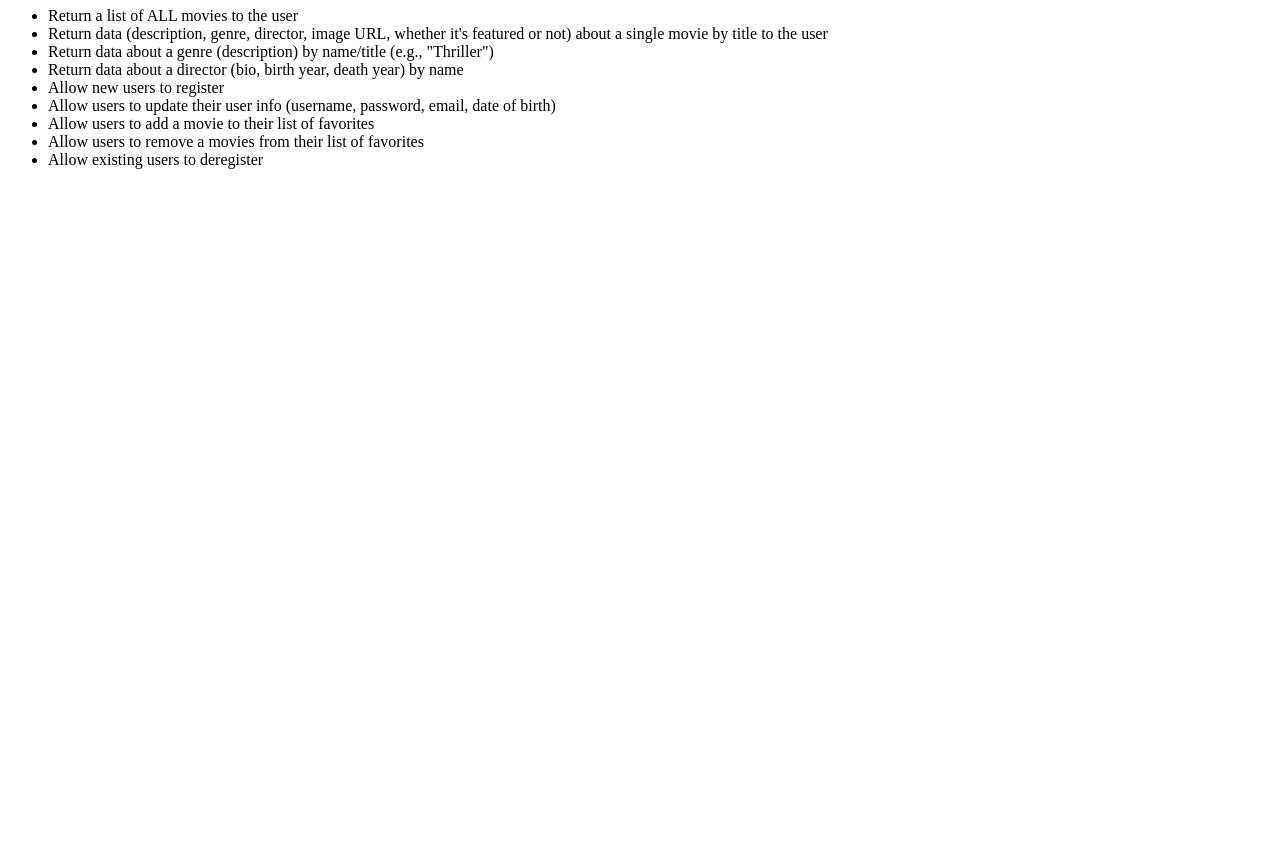
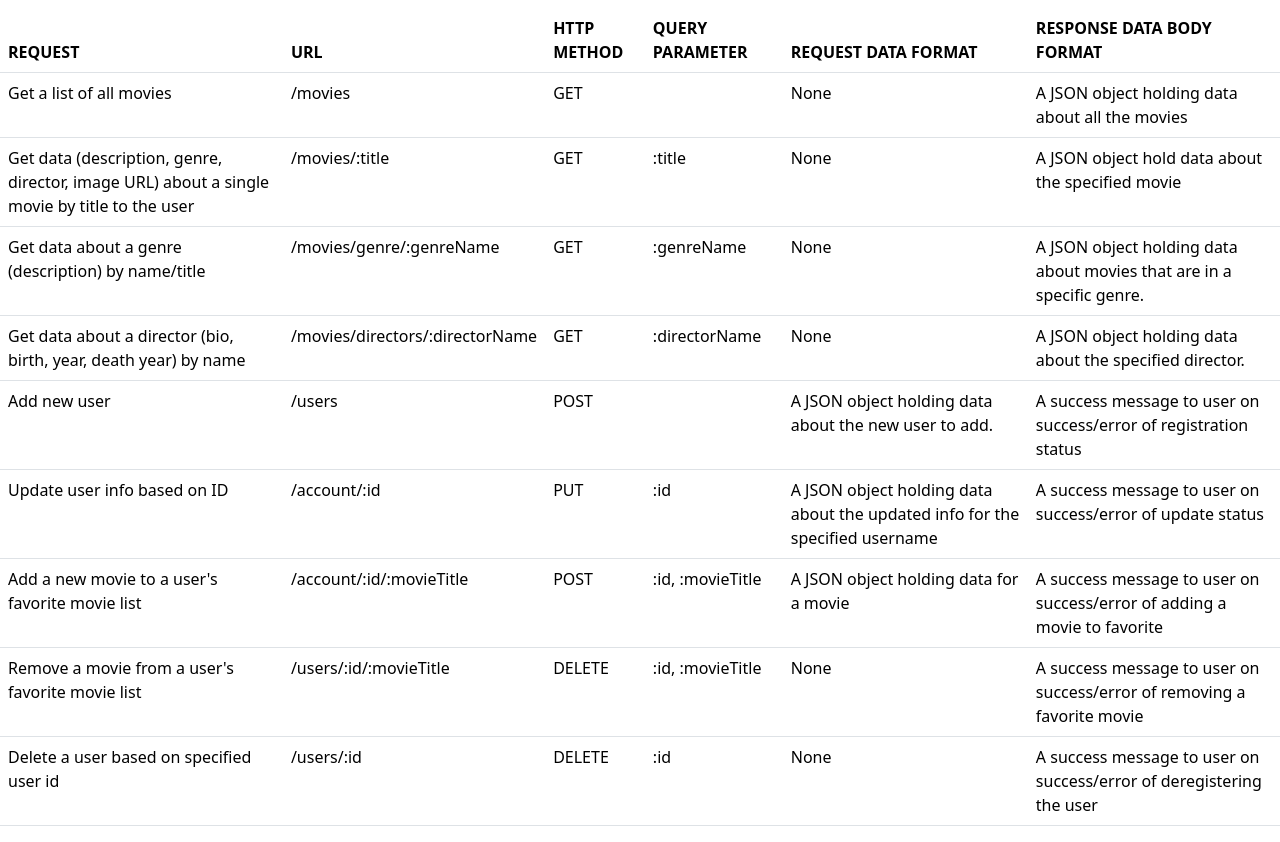
Before and after one commit to dwd369/movie_api, a website: page public/documentation.html in a window 1280 px wide. Shown: the part 73-915 px from the top of the page. Before the commit the page ends 800 px from the top, so only its background shows below. Drawn offline with nearby package versions, Linux system fonts and the light colour scheme.

Commit message:
added API documentation

```diff
--- a/public/documentation.html
+++ b/public/documentation.html
@@ -1,21 +1,102 @@
 <!DOCTYPE html>
 <html lang="en">
-<meta charset="UTF-8">
-<title>Page Title</title>
-<meta name="viewport" content="width=device-width,initial-scale=1">
+    <head>
+        <meta charset="UTF-8">
+        <title>Movies API Documentation</title>
+        <meta name="viewport" content="width=device-width,initial-scale=1">
+        <link href="https://cdn.jsdelivr.net/npm/bootstrap@5.3.0-alpha3/dist/css/bootstrap.min.css" rel="stylesheet" integrity="sha384-KK94CHFLLe+nY2dmCWGMq91rCGa5gtU4mk92HdvYe+M/SXH301p5ILy+dN9+nJOZ" crossorigin="anonymous">
+    </head>
+
 <body>
     <h1>Features</h1>
-    <ul>
-        <li>Return a list of ALL movies to the user</li>
-        <li>Return data (description, genre, director, image URL, whether it's featured or not) about a single movie by title to the user</li>
-        <li>Return data about a genre (description) by name/title (e.g., "Thriller")</li>
-        <li>Return data about a director (bio, birth year, death year) by name</li>
-        <li>Allow new users to register</li>
-        <li>Allow users to update their user info (username, password, email, date of birth)</li>
-        <li>Allow users to add a movie to their list of favorites</li>
-        <li>Allow users to remove a movies from their list of favorites</li>
-        <li>Allow existing users to deregister</li>
-    </ul>
+    <hr/>
+    <table class="table">
+        <thead>
+            <tr>
+                <th scope="col">REQUEST</th>
+                <th scope="col">URL</th>
+                <th scope="col">HTTP METHOD</th>
+                <th scope="col">QUERY PARAMETER</th>
+                <th scope="col">REQUEST DATA FORMAT</th>
+                <th scope="col">RESPONSE DATA BODY FORMAT</th>
+            </tr>
+        </thead>
+        <tbody>
+            <tr>
+                <td scope="row">Get a list of all movies</td>
+                <td>/movies</td>
+                <td>GET</td>
+                <td></td>
+                <td>None</td>
+                <td>A JSON object holding data about all the movies</td>
+            </tr>
+            <tr>
+                <td scope="row">Get data (description, genre, director, image URL) about a single movie by title to the user</td>
+                <td>/movies/:title</td>
+                <td>GET</td>
+                <td>:title</td>
+                <td>None</td>
+                <td>A JSON object hold data about the specified movie</td>
+            </tr>
 
+            <tr>
+                <td scope="row">Get data about a genre (description) by name/title</td>
+                <td>/movies/genre/:genreName</td>
+                <td>GET</td>
+                <td>:genreName</td>
+                <td>None</td>
+                <td>A JSON object holding data about movies that are in a specific genre.</td>
+            </tr>
+            <tr>
+                <td scope="row">Get data about a director (bio, birth, year, death year) by name</td>
+                <td>/movies/directors/:directorName</td>
+                <td>GET</td>
+                <td>:directorName</td>
+                <td>None</td>
+                <td>A JSON object holding data about the specified director.</td>
+            </tr>
+            <tr>
+                <td scope="row">Add new user</td>
+                <td>/users</td>
+                <td>POST</td>
+                <td></td>
+                <td>A JSON object holding data about the new user to add.</td>
+                <td>A success message to user on success/error of registration status</td>
+            </tr>
+            <tr>
+                <td scope="row">Update user info based on ID</td>
+                <td>/account/:id</td>
+                <td>PUT</td>
+                <td>:id</td>
+                <td>A JSON object holding data about the updated info for the specified username</td>
+                <td>A success message to user on success/error of update status</td>
+            </tr>
+            <tr>
+                <td scope="row">Add a new movie to a user's favorite movie list</td>
+                <td>/account/:id/:movieTitle</td>
+                <td>POST</td>
+                <td>:id, :movieTitle</td>
+                <td>A JSON object holding data for a movie</td>
+                <td>A success message to user on success/error of adding a movie to favorite</td>
+            </tr>
+            <tr>
+                <td scope="row">Remove a movie from a user's favorite movie list</td>
+                <td>/users/:id/:movieTitle</td>
+                <td>DELETE</td>
+                <td>:id, :movieTitle</td>
+                <td>None</td>
+                <td>A success message to user on success/error of removing a favorite movie</td>
+            </tr>
+            <tr>
+                <td scope="row">Delete a user based on specified user id</td>
+                <td>/users/:id</td>
+                <td>DELETE</td>
+                <td>:id</td>
+                <td>None</td>
+                <td>A success message to user on success/error of deregistering the user</td>
+            </tr>
+        </tbody>
+    </table>
+    <script src="https://cdn.jsdelivr.net/npm/bootstrap@5.3.0-alpha3/dist/js/bootstrap.bundle.min.js" integrity="sha384-ENjdO4Dr2bkBIFxQpeoTz1HIcje39Wm4jDKdf19U8gI4ddQ3GYNS7NTKfAdVQSZe" crossorigin="anonymous"></script>
 </body>
 </html>
```
